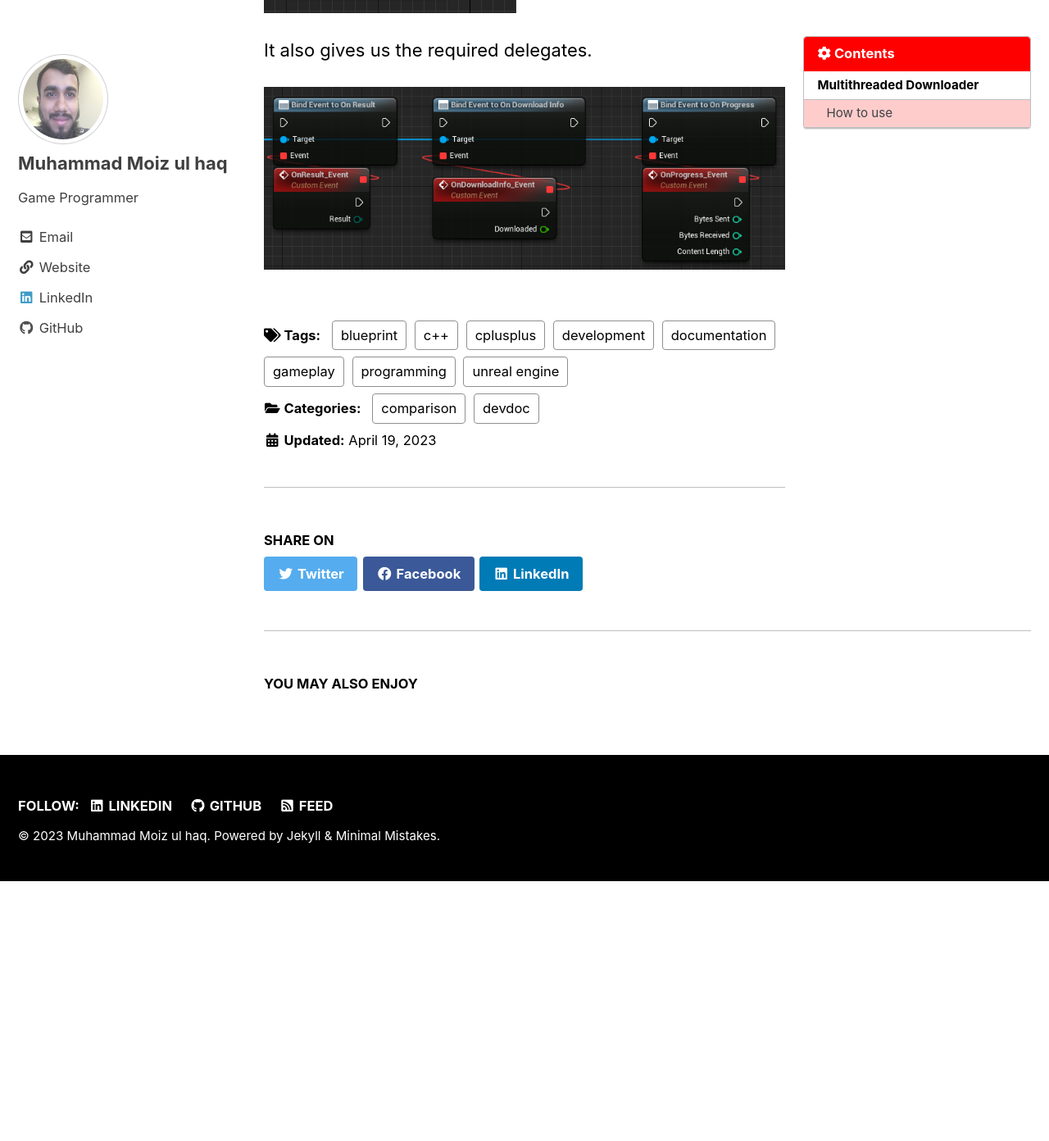
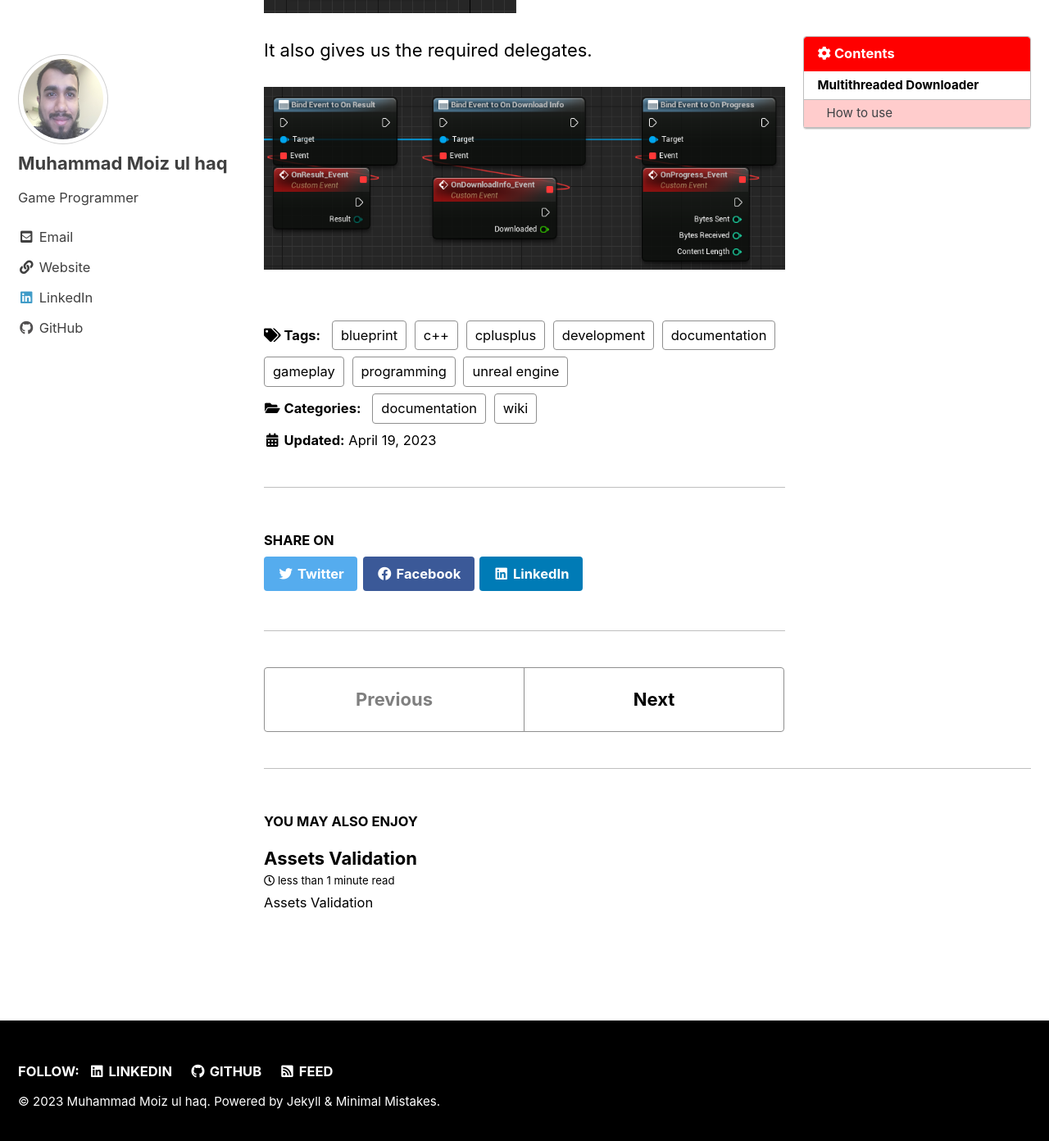
Before and after one commit to muhammadmoizulhaq/Wiki, a Jekyll site: the page built from _posts/2023-04-19-Multi-Threaded-Downloader.md, in a window 1280 px wide and 1400 px high, scrolled down 1130 px. Shown: the top 1392 px of the window at 82% size. Built offline with Jekyll 4.4.1, drawn with Linux system fonts in a browser that asks for light colours; cached includes are drawn as plain includes; comment, search, counter and statistics services are not loaded; before the commit the page ends 2205 px from its top, so only the background shows below that.

Commit message:
New Project Documentation Added

```diff
--- a/_posts/2023-04-19-Multi-Threaded-Downloader.md
+++ b/_posts/2023-04-19-Multi-Threaded-Downloader.md
@@ -1,7 +1,7 @@
 ---
 title: Multithreaded Downloader
 date: 2023-04-19 03:15:00 -500
-categories: [devdoc, comparison]
+categories: [wiki, documentation]
 tags: [development, gameplay, programming, documentation, unreal engine, c++, blueprint, cplusplus]
 ---
 
```
Also changed, not shown: _posts/2023-06-14-Assets-Validation.md (added, +24 -0 lines), assets/images/AssetsValidation/AssetValidation.png (added).
